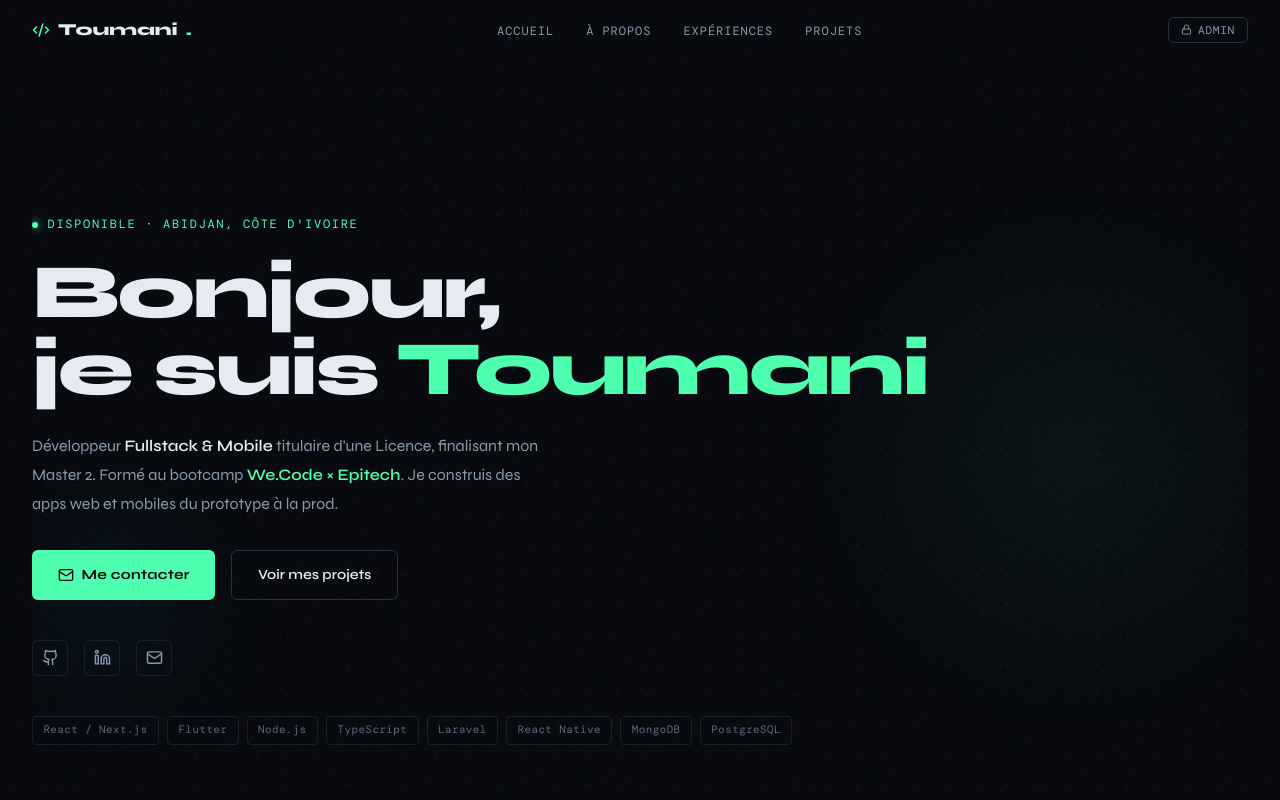
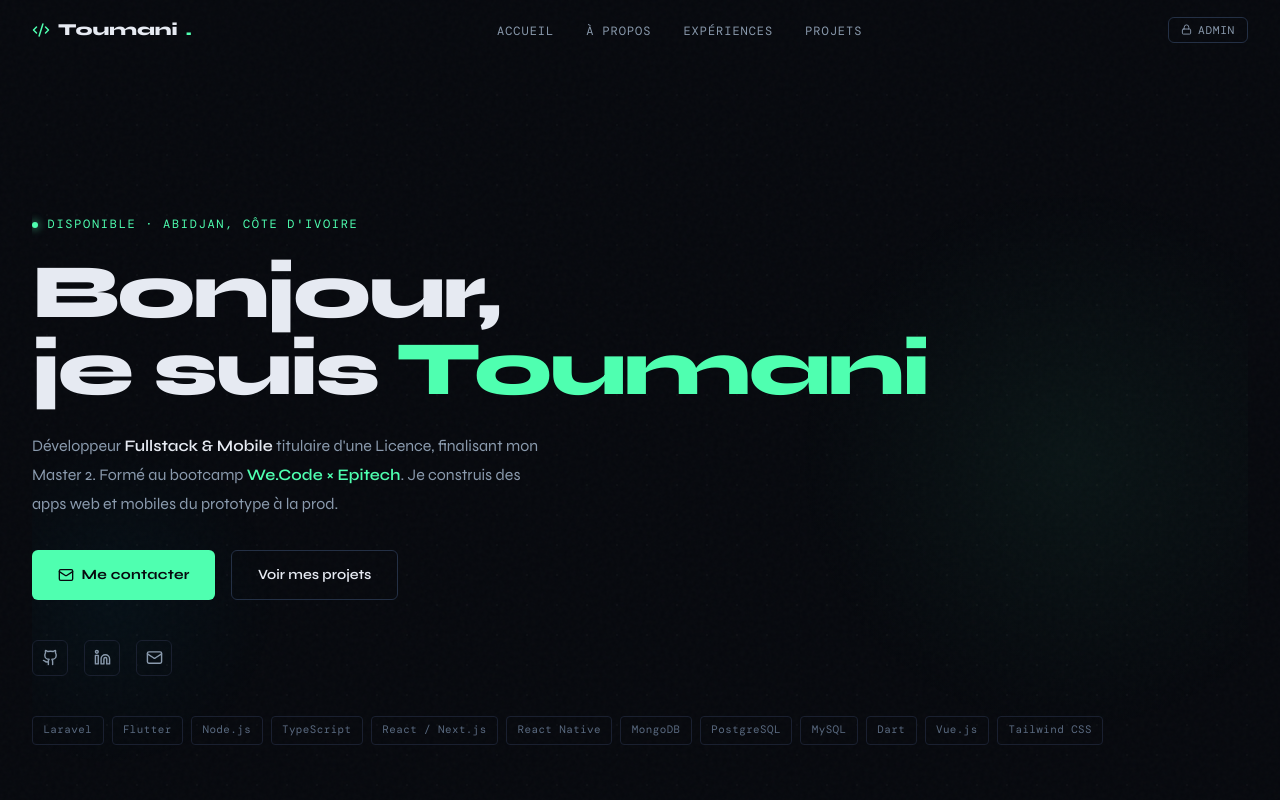
Before and after one commit to toumaniaboubacarbamba/mon-portfolio, a React app: page / in a window 1280 px wide. Shown: the top 800 px of the page. Built offline with nearby package versions, Linux system fonts and the light colour scheme; the HTML template or start-up script is replaced by a standard one; a web font is replaced by a local one.

Commit message:
update: home

```diff
--- a/src/components/Home.tsx
+++ b/src/components/Home.tsx
@@ -2,8 +2,9 @@ import { Mail, Github, Linkedin, ArrowDown } from "lucide-react"
 //import img from '../assets/Photo pro 1.jpg'
 
 const stack = [
-  "React / Next.js", "Flutter", "Node.js", "TypeScript",
-  "Laravel", "React Native", "MongoDB", "PostgreSQL"
+  "Laravel", "Flutter", "Node.js", "TypeScript",
+  "React / Next.js", "React Native", "MongoDB", "PostgreSQL", "MySQL",
+  "Dart", "Vue.js", "Tailwind CSS"
 ]
 
 const Home = () => {
```
